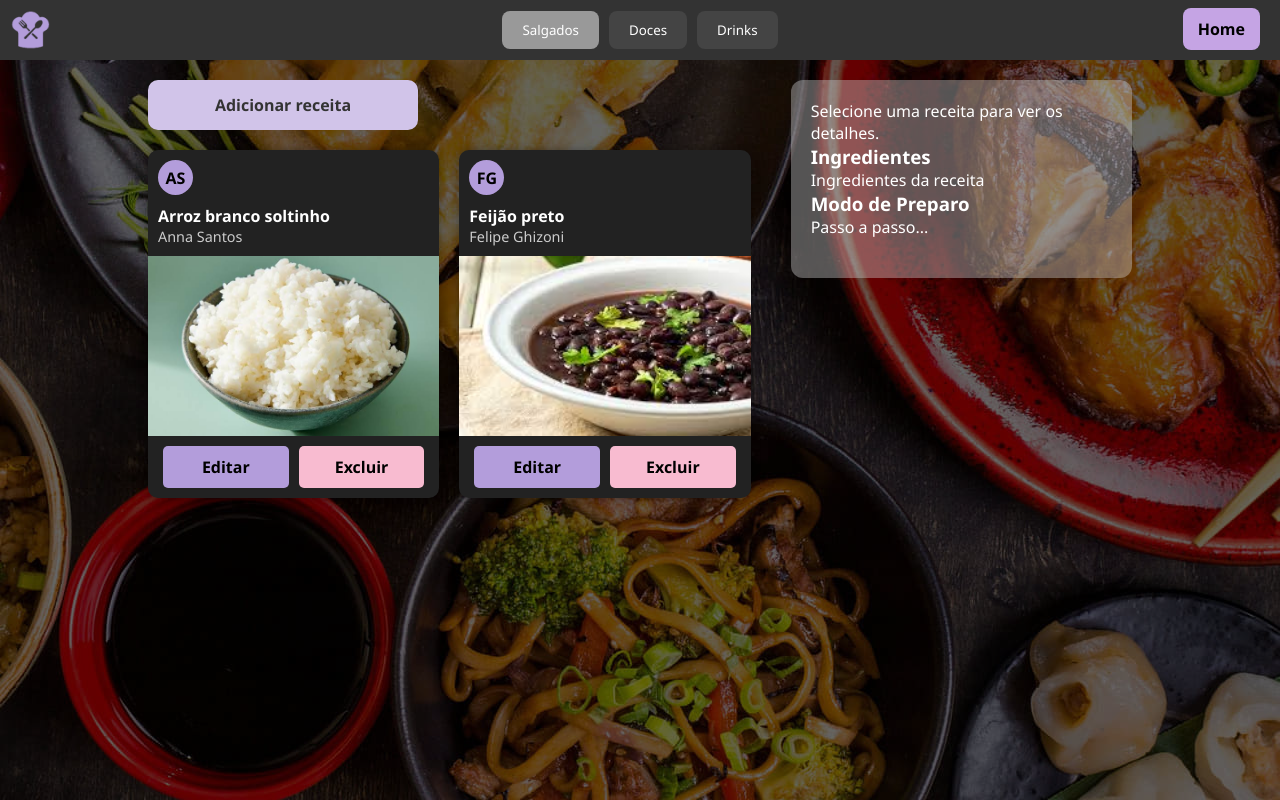
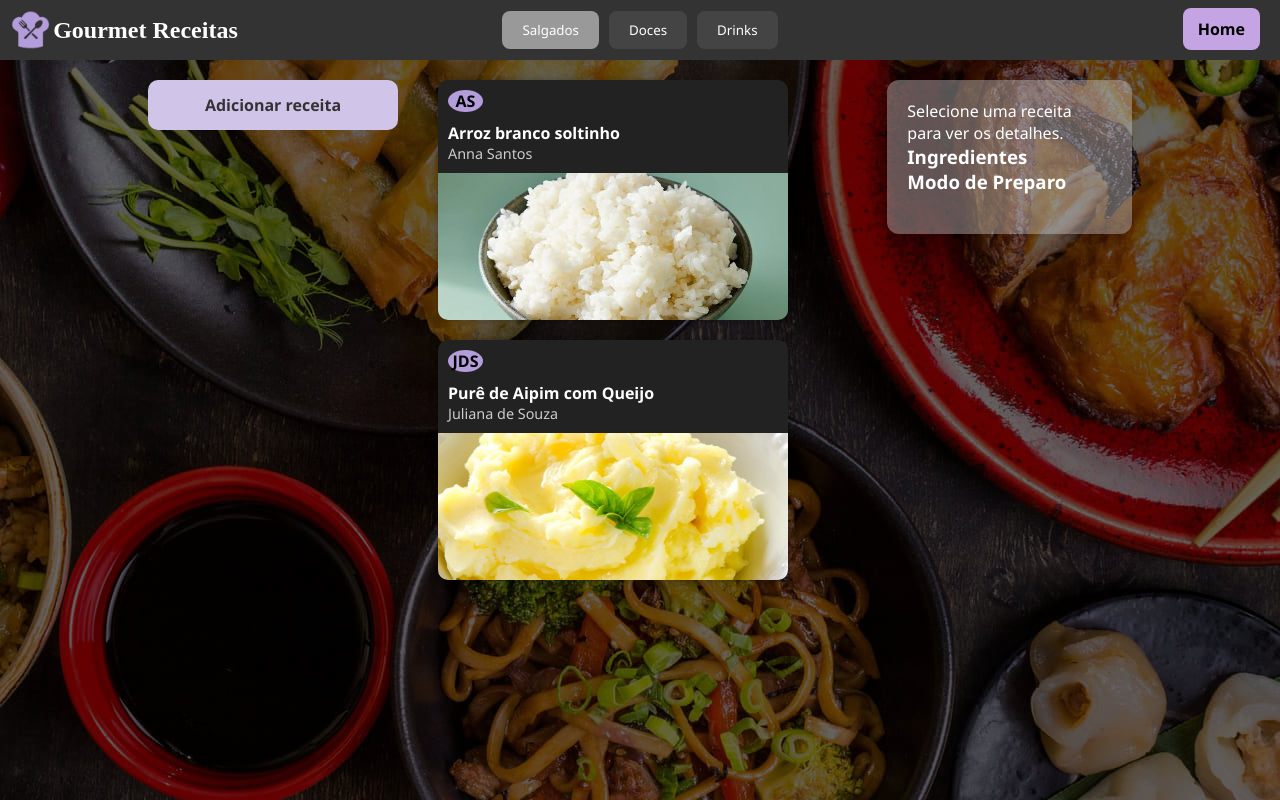
Before and after one commit to felipeghizo/Site_personalizado, a Flask app: page /adminuser/admin-dashboard in a window 1280 px wide. Run offline with Flask 3, Linux system fonts and the light colour scheme; the visitor is signed in with stand-in values (Sample User, id 1).

Commit message:
ajhsdgfkjashgdfkjlashgdfjka

```diff
--- a/Receitas/receitas.json
+++ b/Receitas/receitas.json
@@ -10,13 +10,53 @@
         "iniciais": "AS"
     },
     {
-        "nome": "Feijão preto",
-        "autor": "Felipe Ghizoni",
-        "ingredientes": "2 xícaras de feijão preto\r\n1 folha de louro\r\n100g de bacon em cubos\r\n1 gomo de linguiça calabresa em rodelas\r\n1 cebola picada\r\n2 dentes de alho picados",
-        "modo_preparo": "Lave o feijão e coloque na panela de pressão com água e o louro; cozinhe por 25 minutos após pegar pressão.\r\nEm outra panela, frite o bacon e a calabresa até dourarem.\r\nAdicione a cebola e o alho e refogue até murcharem.\r\nJunte o feijão cozido (com caldo), tempere com sal e pimenta.\r\nCozinhe por mais 10 minutos em fogo baixo para apurar o sabor.",
-        "imagem": "img/feijao.png",
+        "nome": "Purê de Aipim com Queijo ",
+        "autor": "Juliana de Souza ",
+        "ingredientes": "1 kg de aipim.\r\n300 g de queijo mussarela ralado.\r\n3 colheres de margarina.\r\n2 e 1/2 copos de leite.\r\nSal a gosto.",
+        "modo_preparo": " Descasque o aipim e coloque na pressão por 30 minutos, ou então até ele ficar desmanchando.\r\n\r\n- Amasse o aipim e separe.\r\n\r\n- Em uma panela grande coloque o sal, a margarina e o leite.\r\n\r\n- Deixe a mistura em um fogo baixo até a margarina derreter.\r\n\r\n- Depois da mistura ficar homogênea coloque o aipim amassado e mexa até formar uma pasta.\r\n\r\n- Quando o aipim estiver soltando da panela coloque o queijo e misture de leve.\r\n\r\n- Depois é só servir. ",
+        "imagem": "img/355312-original.png",
         "categoria": "Salgados",
-        "descricao": "Feijão preto tradicional",
-        "iniciais": "FG"
+        "descricao": "Purê DELICIOSO",
+        "iniciais": "JDS"
+    },
+    {
+        "nome": "Alfajor",
+        "autor": "Tuângi Feldhaus",
+        "ingredientes": "Cobertura\r\nchocolate meio amargo\r\n200 g de chocolate meio amargo picado\r\nMassa\r\nmanteiga\r\n1 xícara (chá) de manteiga em temperatura ambiente\r\naçúcar\r\n1 xícara (chá) de açúcar\r\ngema de ovo\r\n3 gemas\r\nessência de baunilha\r\n2 colheres (chá) de essência de baunilha\r\nraspas de limão\r\n1 colher (sopa) de raspas de limão\r\nconhaque\r\n1 colher (sopa) de conhaque\r\nfarinha de trigo\r\n2 xícaras (chá) de farinha de trigo\r\namido de milho\r\n2 xícaras (chá) de maizena\r\nfermento em pó químico\r\n1 colher (sopa) de fermento em pó\r\n6 colheres (sopa) de leite gelado\r\nRecheio\r\ndoce de leite\r\n300 g de doce de leite cremoso\r\nessência de baunilha\r\n2 colheres (chá) de essência de baunilha",
+        "modo_preparo": "1Ligue o forno a temperatura média.\r\n\r\n2Misture em uma tigela a manteiga (reserve 1 colher (sopa)), o açúcar, as gemas, a baunilha, as raspas de limão e o conhaque até ficar cremoso e homogêneo.\r\n\r\n3\r\nJunte, aos poucos, a farinha peneirada com a maisena e o fermento, simultaneamente com o leite.\r\n\r\n4\r\nSe necessário, junte mais farinha.\r\n\r\n5\r\nTransfira para uma superfície lisa e sove até desgrudar das mãos.\r\n\r\n6\r\nDeixe descansar por 15 minutos.\r\n\r\n7\r\nAbra a massa numa superfície enfarinhada até obter 1 cm de altura.\r\n\r\n8\r\nCorte em 32 círculos de 5 cm de diâmetro, e coloque-os em assadeiras, untadas com a manteiga reservada.\r\n\r\n9\r\nLeve ao forno por 15 minutos, ou até dourar.\r\n\r\n10\r\nRetire do forno, desenforme e deixe esfriar.\r\n\r\n11\r\nUna os círculos com o doce de leite misturado com a baunilha, formando os alfajores.\r\n\r\n12\r\nCobertura\r\nDerreta o chocolate em banho-maria e banhe os alfajores, um a um.\r\n\r\n13\r\nColoque-os numa fôrma forrada com papel-alumínio e leve à geladeira por 20 minutos, ou até ficar firme.",
+        "imagem": "img/46122-40618-original-1.png",
+        "categoria": "Doces",
+        "descricao": "",
+        "iniciais": "TF"
+    },
+    {
+        "nome": "Bombom de uva na travessa ",
+        "autor": "Anna Júlia dos Santos",
+        "ingredientes": "Creme branco: \r\n\r\n- Duas latas de leite condensado \r\n- Duas latas de creme de leite \r\n- 6 colheres de sopa de leite em pó\r\n\r\nCobertura de chocolate : \r\n- 1 lata de creme de leite\r\n- 1 barra e meia de chocolate ao leite\r\n- Uvas a gosto\r\n",
+        "modo_preparo": "Em uma panela com o fogo desligado, misture o reme de leite, leite condensado e leite em pó\r\nLigue o fogo e misture até ficar em uma consistência grossa\r\nMisture  as uvas no creme branco e deixe esfriar por 20 min\r\n\r\nEm outra panela coloque a barra de chocolate e o creme de leite para derreter. \r\nEm uma travessa despeje o creme branco e logo depois adicione o chocolate derretido por cima. \r\n\r\nSe quiser decorar a sobremesa com uvas por cima pode também \r\n(opcional) \r\n ",
+        "imagem": "img/bombom-de-uva-na-travesa-05-04-1024x683.png",
+        "categoria": "Doces",
+        "descricao": "Bombom de uva na Travessa ",
+        "iniciais": "AJDS"
+    },
+    {
+        "nome": "Batida de morango ",
+        "autor": "Tassiana ",
+        "ingredientes": "- 1 lata de leite condensado \r\n- 1 lata de morango( medida da lata de  leite condensado) \r\n- 1 lata de vodka ou pinga( medida da lata de leite condensado ) \r\ngelo.  ",
+        "modo_preparo": "Coloque todos os ingredientes dentro do liquidificador, bata até quando achar que está no ponto certo. \r\n\r\nPara quem gosta de bebida mais fraca, só adicionar uma medida de água.",
+        "imagem": "img/DRINKM.png",
+        "categoria": "Drinks",
+        "descricao": "Batida de morango ",
+        "iniciais": "T"
+    },
+    {
+        "nome": "Caipirinha de Vinho ",
+        "autor": "Por tudo Gostoso ",
+        "ingredientes": "-1 garrafa de vinho suave\r\n-1/2 garrafa de cachaça\r\n-2 ou 3 limões\r\n-Cubos de gelo ou gelo triturado\r\n-Açúcar a gosto\r\n\r\n",
+        "modo_preparo": "Esprema o limão na peneira para que não fiquem as \"pelinhas\".\r\n\r\nMisture o vinho e a cachaça no liquidificador com o limão e o açúcar, lembrando que o açúcar é a gosto.\r\n\r\nBata por alguns segundos.\r\n\r\nColoque a caipirinha no copo com gelo para enfeitar a bebida.\r\n\r\nFatie algumas rodelas de limão e coloque na beira do copo.\r\n",
+        "imagem": "img/caipirinha_de_vinho_2927_paso_2_orig.png",
+        "categoria": "Drinks",
+        "descricao": "",
+        "iniciais": "PTG"
     }
 ]
--- a/static/Adminhome_style.css
+++ b/static/Adminhome_style.css
@@ -32,7 +32,12 @@
     width: 80%;
     margin: auto;
 }
-
+nav h1{
+  margin-left: 1%;
+  font-family: 'Playfair Display', serif;
+  font-size: 24px;
+  font-weight: 700;
+}
 nav.category-tabs {
   display: flex;
   justify-content: space-between; /* separa esquerda, centro e direita */
@@ -92,15 +97,16 @@
 .recipe-list {
     flex: 2;
     display: grid;
-    grid-template-columns: repeat(auto-fill, minmax(250px, 1fr));
+    grid-template-columns: repeat(auto-fill, minmax(50px, 350px));
     gap: 20px;
+    max-height: 500px;
+    margin-top: 0; /* remover o espaço extra */
 }
 
-/* Este botão aparece no topo e ocupa a largura toda da grade */
-.recipe-list .add-button {
-    grid-column: 1 / -1;
+.add-button {
     height: 50px;
-    max-width: 270px;
+    width: 80%;
+    max-width: 250px;
     background-color: #d1c4e9;
     color: #333;
     border: none;
@@ -112,6 +118,7 @@
     display: flex;
     align-items: center;
     justify-content: center;
+    margin-bottom: 20px; /* Espaço entre botão e os cards */
 }
 
 /* CARDS DE RECEITA */
@@ -123,6 +130,7 @@
     flex-direction: column;
     justify-content: space-between;
     box-shadow: 0 0 10px rgba(0,0,0,0.3);
+    max-height: 350px;
 }
 
 .card.selecionado {
--- a/templates/adminaddreceita.html
+++ b/templates/adminaddreceita.html
@@ -4,6 +4,7 @@
     <meta charset="UTF-8">
     <title>Adicionar Receita - Admin</title>
     <link rel="stylesheet" href="{{ url_for('static', filename='Addreceita_style.css') }}">
+    <link rel="icon" type="image/png" href="{{ url_for('static', filename='img/icone.png') }}">
 </head>
 <body>
 
--- a/templates/admineditreceita.html
+++ b/templates/admineditreceita.html
@@ -4,6 +4,7 @@
     <meta charset="UTF-8">
     <title>Editar Receita - Admin</title>
     <link rel="stylesheet" href="{{ url_for('static', filename='Addreceita_style.css') }}">
+    <link rel="icon" type="image/png" href="{{ url_for('static', filename='img/icone.png') }}">
 </head>
 <body>
 
--- a/templates/adminhome.html
+++ b/templates/adminhome.html
@@ -4,12 +4,14 @@
     <meta charset="UTF-8">
     <title>Admin - Gourmet Receitas</title>
     <link rel="stylesheet" href="{{ url_for('static', filename='adminHome_style.css') }}">
+    <link rel="icon" type="image/png" href="{{ url_for('static', filename='img/icone.png') }}">
 </head>
 <body>
 
     <nav class="category-tabs">
         <div class="tabs-left">
             <img src="../static/img/icone.png" style="width: 40px;">
+            <h1>Gourmet Receitas</h1>
         </div>
         <div class="tabs-center">
             <button class="active" data-categoria="Salgados">Salgados</button>
@@ -22,8 +24,8 @@
     </nav>
 
     <main class="container">
+        <a class="add-button" href="{{ url_for('admin.add_receita') }}">Adicionar receita</a>
         <section class="recipe-list">
-            <a class="add-button" href="{{ url_for('admin.add_receita') }}">Adicionar receita</a>
             <!-- Cards serão renderizados dinamicamente via JavaScript -->
         </section>
 
@@ -78,9 +80,7 @@
         }
 
         function renderizarReceitas(categoria) {
-            listaContainer.innerHTML = `
-                <a class="add-button" href="{{ url_for('admin.add_receita') }}">Adicionar receita</a>
-            `;
+            listaContainer.innerHTML = '';
 
             const receitasFiltradas = dadosReceitas.filter(r => r.categoria === categoria);
 
@@ -113,7 +113,12 @@
             detalheTitulo.innerText = '';
             detalheAutor.innerText = '';
             detalheDescricao.innerText = 'Selecione uma receita para ver os detalhes.';
+            detalheIngredientes.innerText = '';
+            detalheModoPreparo.innerText = '';
             botoesDetalhes.forEach(btn => btn.style.display = "none");
+
+            // Remove destaque de cards selecionados antigos
+            document.querySelectorAll('.card.selecionado').forEach(c => c.classList.remove('selecionado'));
         }
 
         botoesCategoria.forEach(btn => {
--- a/templates/adminuser.html
+++ b/templates/adminuser.html
@@ -5,6 +5,7 @@
   <meta name="viewport" content="width=device-width, initial-scale=1.0">
   <title>Login Admin</title>
   <link rel="stylesheet" href="{{ url_for('static', filename='adminuser_style.css') }}">
+  <link rel="icon" type="image/png" href="{{ url_for('static', filename='img/icone.png') }}">
 </head>
 <body>
 
--- a/templates/home.html
+++ b/templates/home.html
@@ -4,12 +4,14 @@
     <meta charset="UTF-8">
     <title>Gourmet Receitas</title>
     <link rel="stylesheet" href="{{ url_for('static', filename='home_style.css') }}">
+    <link rel="icon" type="image/png" href="{{ url_for('static', filename='img/icone.png') }}">
 </head>
 <body>
 
     <nav class="category-tabs">
         <div class="tabs-left">
             <img src="../static/img/icone.png" style="width: 40px;">
+            <h1>Gourmet Receitas</h1>
         </div>
         <div class="tabs-center">
             <button class="active" data-categoria="Salgados">Salgados</button>
@@ -119,15 +121,12 @@
         botoesCategoria.forEach(btn => {
             btn.addEventListener('click', () => {
                 categoriaAtual = btn.dataset.categoria;
-
                 botoesCategoria.forEach(b => b.classList.remove('active'));
                 btn.classList.add('active');
-
                 renderizarReceitas(categoriaAtual);
             });
         });
 
-        // Inicialização
         renderizarReceitas(categoriaAtual);
     </script>
 
```
Also changed, not shown: static/home_style.css (+6 -1 lines), static/img/355312-original.png (added), static/img/46122-40618-original-1.png (added), static/img/DRINKM.png (added), static/img/OIP.png (added), static/img/bombom-de-uva-na-travesa-05-04-1024x683.png (added), static/img/caipirinha_de_vinho_2927_paso_2_orig.png (added).
